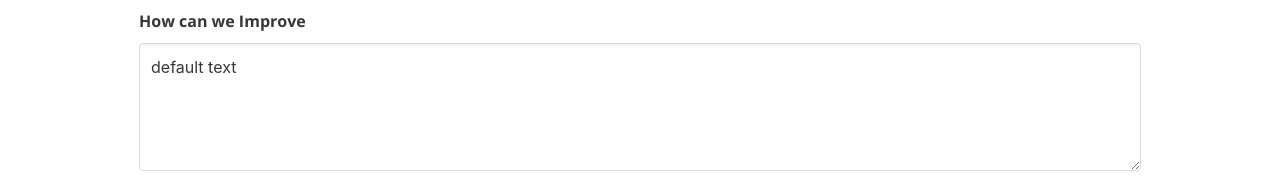
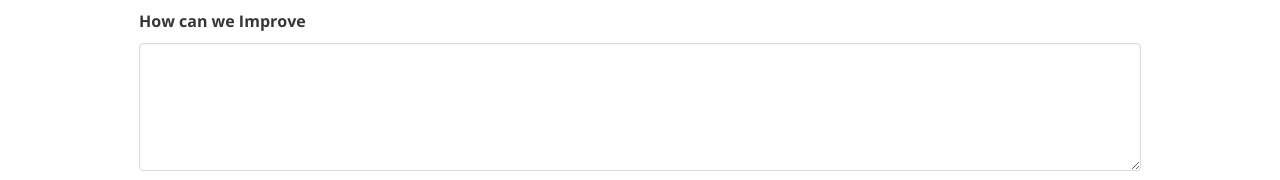
Before and after one commit to actionequals/actionequals.github.io, a plain HTML site: page Survey.html in a window 1280 px wide. Shown: the part 837-1017 px from the top of the page. Drawn offline with nearby package versions, Linux system fonts and the light colour scheme.

Commit message:
Update Survey.html
removed default text

```diff
--- a/Survey.html
+++ b/Survey.html
@@ -144,7 +144,7 @@
               <div class="field">
                 <label class="label" for="textarea-0">How can we Improve</label>
                 <div class="control">
-                  <textarea class="textarea" id="textarea-0" name="suggestions">default text</textarea>
+                  <textarea class="textarea" id="textarea-0" name="suggestions"></textarea>
                 </div>
               </div>
               <div class="field">
```
